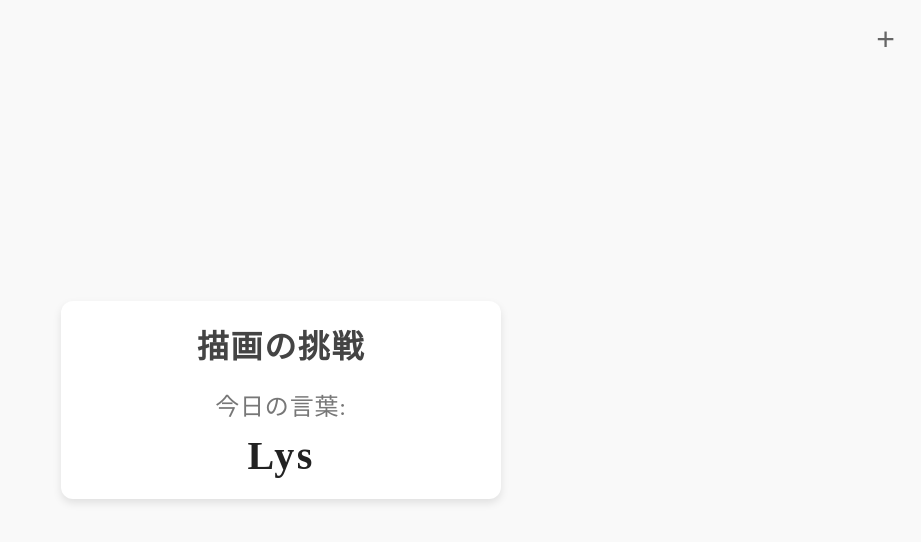
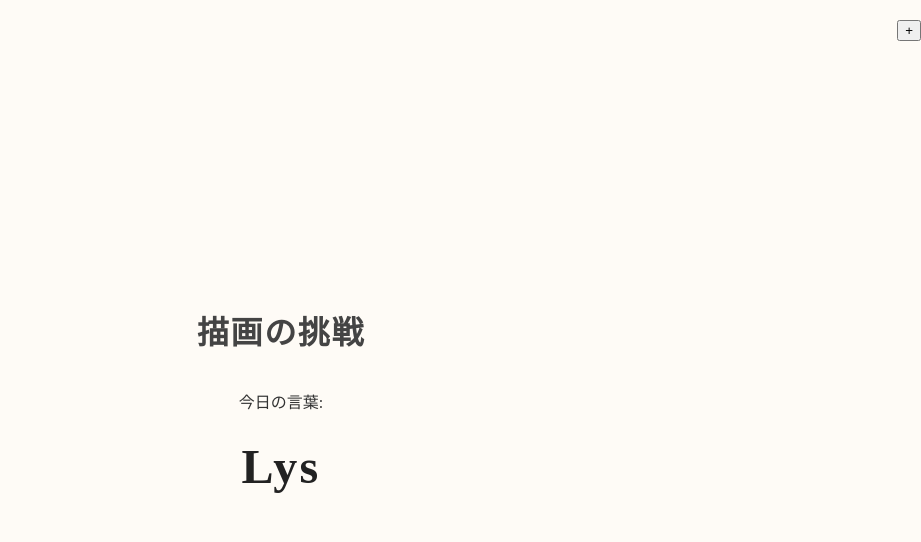
Before and after one commit to henrycmeen/Skriblerne, a plain HTML site: page index.html in a window 1280 px wide. Shown: the whole page, without its empty margins (359-1280 px from the left). Drawn offline with Linux system fonts and the light colour scheme.

Commit message:
Update styles.css

```diff
--- a/styles.css
+++ b/styles.css
@@ -2,45 +2,65 @@
 body {
     margin: 0;
     padding: 0;
-    font-family: "Noto Serif JP", serif; /* Japansk minimal font */
-    background-color: #f9f9f9;
+    font-family: "Noto Serif JP", serif;
+    background-color: #fefbf6; /* Lys beige bakgrunn */
     color: #333;
     display: flex;
     flex-direction: column;
+    min-height: 100vh;
     align-items: center;
-    justify-content: center;
-    min-height: 100vh;
 }
 
-/* Header */
+/* Header-stil */
 header {
+    width: 100%;
     position: absolute;
-    top: 20px;
-    right: 20px;
+    top: 0;
+    padding: 20px;
+    display: flex;
+    justify-content: flex-end;
+    align-items: center;
+    background: transparent;
+    z-index: 10;
 }
 
-header button {
+nav {
+    display: flex;
+    align-items: center;
+    justify-content: space-between;
+    width: 90%;
+    max-width: 1200px;
+}
+
+nav span {
+    font-size: 1.2rem;
+    font-weight: bold;
+    color: #333;
+    letter-spacing: 0.05rem;
+}
+
+nav button {
     background: none;
     border: none;
-    font-size: 2rem;
+    font-size: 1.8rem;
     color: #666;
     cursor: pointer;
     transition: color 0.3s ease;
 }
 
-header button:hover {
+nav button:hover {
     color: #000;
 }
 
 /* Hovedseksjon */
 main {
+    flex: 1;
+    display: flex;
+    flex-direction: column;
+    justify-content: center;
+    align-items: center;
     text-align: center;
-    padding: 20px;
-    background: white;
-    border-radius: 12px;
-    box-shadow: 0 4px 8px rgba(0, 0, 0, 0.1);
-    width: 90%;
-    max-width: 400px;
+    width: 100%;
 }
 
 h1 {
@@ -48,17 +68,11 @@ h1 {
     margin: 0;
     color: #444;
     letter-spacing: 0.1rem;
-}
-
-.subheading {
-    font-size: 1.5rem;
-    margin: 20px 0 10px 0;
-    color: #777;
-    letter-spacing: 0.05rem;
+    margin-bottom: 20px;
 }
 
 #word-display {
-    font-size: 2.5rem;
+    font-size: 3rem;
     font-weight: bold;
     color: #222;
     margin-top: 10px;
```
